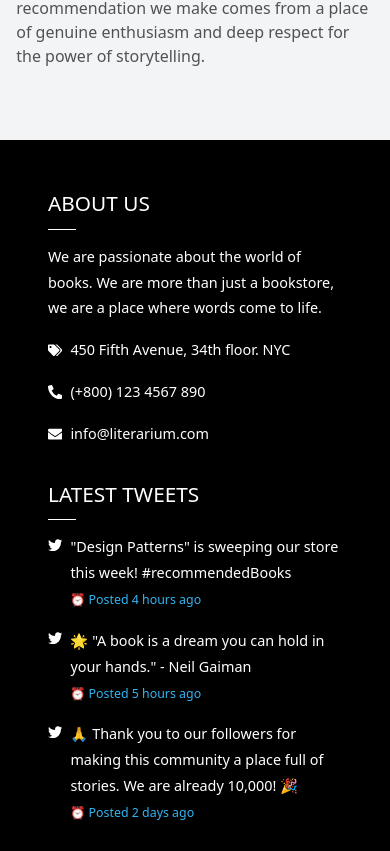
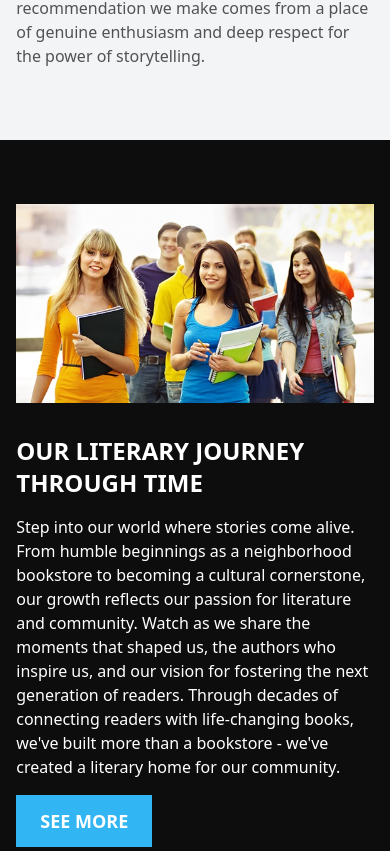
Before and after one commit to emmanuel-cruz-dev/literarium, a React (Vite) app: page /about in a window 390 px wide. Shown: the part 3913-4764 px from the top of the page. Built offline with nearby package versions, Linux system fonts and the light colour scheme.

Commit message:
AboutMedia responsive estructurada

```diff
--- a/src/components/routes/about/About.tsx
+++ b/src/components/routes/about/About.tsx
@@ -1,4 +1,5 @@
 import AboutHero from "./AboutHero";
+import AboutMedia from "./AboutMedia";
 import AboutTabs from "./AboutTabs";
 import AboutWelcome from "./AboutWelcome";
 
@@ -8,6 +9,7 @@ const About = () => {
       <AboutHero />
       <AboutWelcome />
       <AboutTabs />
+      <AboutMedia />
     </>
   );
 };
--- /dev/null
+++ b/src/components/routes/about/AboutMedia.tsx
@@ -0,0 +1,44 @@
+import VideoImg from "../../../assets/images/video-bg2.jpg";
+import { FaPlay } from "react-icons/fa";
+
+const AboutMedia = () => {
+  return (
+    <section className="bg-black/95 text-white" id="about-media">
+      <article className="w-11/12 mx-auto py-16" id="main-cards">
+        <div className="grid grid-cols-1 md:grid-cols-2 gap-8 mx-auto">
+          <div className="relative mx-auto w-full h-full">
+            <img className="w-full h-full object-cover" src={VideoImg} alt="" />
+            <a
+              href="#"
+              className="absolute top-0 left-0 w-full h-full opacity-0 hover:opacity-100 bg-black/50 flex flex-col justify-center items-center transition-opacity duration-300 ease-in-out"
+            >
+              <span className="text-3xl uppercase font-bold rounded-full bg-white/20 p-5 border border-white/50">
+                <FaPlay />
+              </span>
+            </a>
+          </div>
+          <div className="flex flex-col gap-4">
+            <h2 className="uppercase font-bold text-2xl">
+              Our Literary Journey Through Time
+            </h2>
+            <p>
+              Step into our world where stories come alive. From humble
+              beginnings as a neighborhood bookstore to becoming a cultural
+              cornerstone, our growth reflects our passion for literature and
+              community. Watch as we share the moments that shaped us, the
+              authors who inspire us, and our vision for fostering the next
+              generation of readers. Through decades of connecting readers with
+              life-changing books, we've built more than a bookstore - we've
+              created a literary home for our community.
+            </p>
+            <button className="w-fit py-3 px-6 text-lg background-accent__item uppercase font-bold hover:bg-white hover:text-gray-900 transition-colors duration-300 ease-in-out">
+              See More
+            </button>
+          </div>
+        </div>
+      </article>
+    </section>
+  );
+};
+
+export default AboutMedia;
```
Also changed, not shown: src/assets/images/video-bg2.jpg (added).
